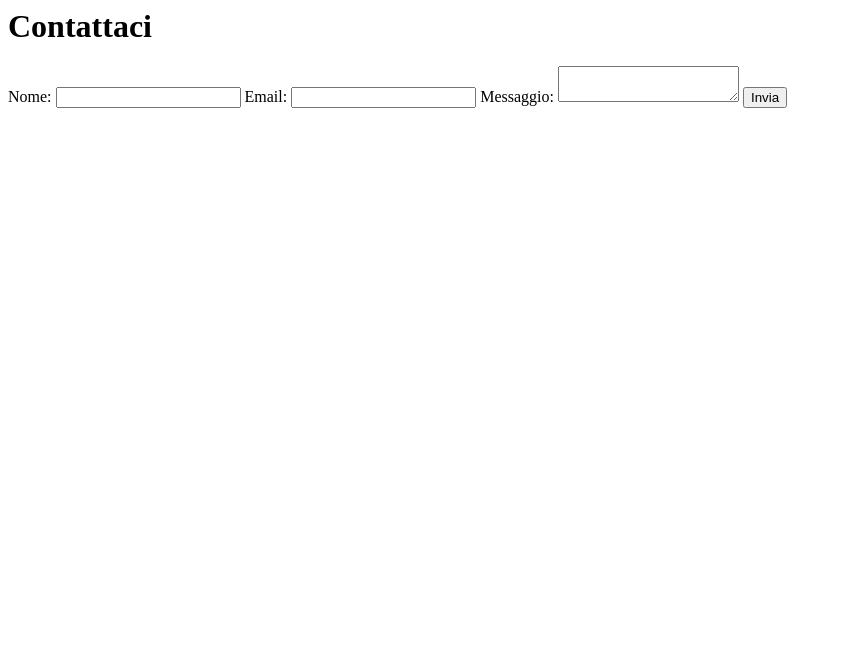
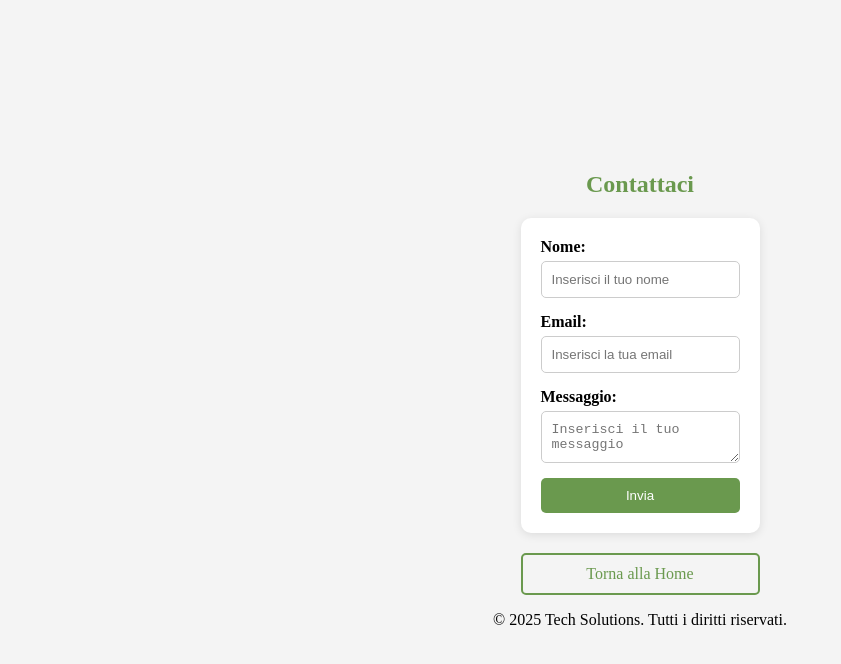
Before and after one commit to DavideSiracusano/Esercizi-Corso-Front-End, a plain HTML site: page tech-solutions-landing-03-09/form.html in a window 1280 px wide. Shown: the whole page, without its empty margins (0-841 px from the left). Drawn offline with Linux system fonts and the light colour scheme.

Commit message:
aggiunto style di ogni pagina html

```diff
--- a/tech-solutions-landing-03-09/form.html
+++ b/tech-solutions-landing-03-09/form.html
@@ -6,18 +6,44 @@
     <link rel="stylesheet" href="styleForm.css" />
   </head>
   <body>
-    <h1>Contattaci</h1>
-    <form action="submit_form.php" method="POST">
-      <label for="name">Nome:</label>
-      <input type="text" id="name" name="name" required />
+    <main>
+      <h1>Contattaci</h1>
+      <form class="contact-form" action="mailto:tua@email.com">
+        <label for="name" aria-label="Nome">Nome:</label>
+        <input
+          type="text"
+          id="name"
+          name="name"
+          placeholder="Inserisci il tuo nome"
+          required
+        />
 
-      <label for="email">Email:</label>
-      <input type="email" id="email" name="email" required />
+        <label for="email" aria-label="Email">Email:</label>
+        <input
+          type="email"
+          id="email"
+          name="email"
+          placeholder="Inserisci la tua email"
+          required
+        />
 
-      <label for="message">Messaggio:</label>
-      <textarea id="message" name="message" required></textarea>
+        <label for="message" aria-label="Messaggio">Messaggio:</label>
+        <textarea
+          id="message"
+          name="message"
+          placeholder="Inserisci il tuo messaggio"
+          required
+        ></textarea>
 
-      <button type="submit">Invia</button>
-    </form>
+        <button type="submit">Invia</button>
+      </form>
+
+      <section>
+        <a href="./home.html" id="back-home">Torna alla Home</a>
+      </section>
+    </main>
+    <footer>
+      <p>&copy; 2025 Tech Solutions. Tutti i diritti riservati.</p>
+    </footer>
   </body>
 </html>
--- a/tech-solutions-landing-03-09/style.Home.css
+++ b/tech-solutions-landing-03-09/style.Home.css
@@ -1,36 +1,51 @@
+/* RESET DI BASE */
 * {
   box-sizing: border-box;
   margin: 0;
   padding: 0;
 }
 
-h1 {
-  color: #6a994e;
+html,
+body {
+  height: 100%;
 }
 
 body {
   font-family: Arial, sans-serif;
   line-height: 1.6;
+  display: flex;
+  flex-direction: column;
+  min-height: 100vh; /* footer sempre in fondo */
 }
 
+/* TITOLI */
+h1 {
+  color: #6a994e;
+  text-align: center;
+  font-size: 2rem;
+}
+
+/* HEADER */
 header {
   background: #a3b18a;
   color: #fff;
-  padding: 5px 0;
+  padding: 10px 0;
   text-align: center;
   border-bottom: 1px solid #fff;
 }
 
+/* NAV */
 ul {
   display: flex;
   flex-direction: row;
   justify-content: center;
   gap: 20px;
+  flex-wrap: wrap; /* su mobile vanno a capo */
 }
 
 li {
   list-style: none;
-  padding: 5px;
+  padding: 5px 10px;
   border: 1px solid #fff;
   border-radius: 5px;
 }
@@ -43,29 +58,80 @@ li:hover {
 li a {
   color: #fff;
   text-decoration: none;
+  display: block;
 }
+
+/* HERO */
 
 .hero {
   background: linear-gradient(rgba(0, 0, 0, 0.5), rgba(0, 0, 0, 0.5)),
-    url("./assets/Hero.jpeg") no-repeat center center/cover;
-  height: 400px;
+    url("./assets/Hero.jpeg") no-repeat center center;
+  background-size: cover; /* fa coprire tutta l'area */
+  height: 100vh; /* altezza pari a tutta la viewport */
   display: flex;
-  flex-direction: column;
+  flex-wrap: wrap;
   align-items: center;
   justify-content: center;
   color: white;
+  text-align: center;
 }
 
-img {
-  width: 500px;
-  height: auto;
+#services-button {
+  flex-basis: 100%; /* forza il bottone su una nuova riga */
+  max-width: 300px;
+  margin: 10px auto; /* centrato e spazio sopra/sotto */
+  padding: 10px 20px;
+  border: 2px solid #6a994e;
+  text-decoration: none;
+  color: white;
+  border-radius: 5px;
+  background-color: transparent;
 }
 
+#services-button:hover {
+  background-color: #a3b18a;
+  transition: 0.3s;
+}
+
+/* FOOTER */
 footer {
   background-color: #598042;
   color: white;
   border-top: 1px solid #fff;
   font-size: small;
   text-align: center;
-  padding: 20px 0;
+  padding: 15px 0;
+  margin-top: auto; /* footer spinto in fondo */
 }
+
+footer a {
+  color: white;
+  text-decoration: none;
+}
+
+/* MEDIA QUERY MOBILE FINO A 768px */
+@media screen and (max-width: 768px) {
+  header {
+    padding: 8px 0;
+  }
+
+  ul {
+    flex-direction: column;
+    gap: 10px;
+    align-items: center;
+  }
+
+  .hero {
+    height: 250px; /* più compatta */
+    padding: 15px;
+  }
+
+  h1 {
+    font-size: 1.5rem;
+  }
+
+  footer {
+    font-size: 0.8rem;
+    padding: 10px 0;
+  }
+}
--- a/tech-solutions-landing-03-09/styleAbout.css
+++ b/tech-solutions-landing-03-09/styleAbout.css
@@ -0,0 +1,41 @@
+body {
+  background-color: #f4f4f4;
+  height: 100vh; /* altezza pari a tutta la finestra */
+  display: flex;
+  flex-direction: column;
+  align-items: center; /* centra orizzontalmente */
+  justify-content: center; /* centra verticalmente */
+  margin: 0; /* rimuove margini predefiniti */
+}
+
+h1,
+h4 {
+  color: #6a994e;
+  margin-bottom: 20px;
+  text-align: center;
+}
+
+header {
+  background: #a3b18a;
+  padding: 20px;
+  text-align: center;
+  line-height: 1.6;
+  letter-spacing: 0.5px;
+}
+
+#back-home {
+  margin-top: 20px;
+  padding: 10px 20px;
+  border: 2px solid #6a994e;
+  text-decoration: none;
+  color: #6a994e;
+  border-radius: 5px;
+  background-color: transparent;
+  text-align: center;
+}
+
+a {
+  color: #6a994e;
+  text-decoration: none;
+  display: block;
+}
--- a/tech-solutions-landing-03-09/styleForm.css
+++ b/tech-solutions-landing-03-09/styleForm.css
@@ -0,0 +1,71 @@
+body {
+  background-color: #f4f4f4;
+  height: 100vh; /* altezza pari a tutta la finestra */
+  display: flex;
+  flex-direction: column;
+  align-items: center; /* centra orizzontalmente */
+  justify-content: center; /* centra verticalmente */
+  margin: 0; /* rimuove margini predefiniti */
+}
+
+h1 {
+  color: #6a994e;
+  font-size: 24px;
+  margin-bottom: 20px;
+  text-align: center;
+}
+
+.contact-form {
+  display: flex;
+  flex-direction: column;
+  max-width: 400px;
+  margin: 0 auto;
+  padding: 20px;
+  background-color: #fff;
+  border-radius: 10px;
+  box-shadow: 0 2px 10px rgba(0, 0, 0, 0.1);
+}
+
+.contact-form label {
+  margin-bottom: 5px;
+  font-weight: bold;
+}
+
+.contact-form input,
+.contact-form textarea {
+  margin-bottom: 15px;
+  padding: 10px;
+  border: 1px solid #ccc;
+  border-radius: 5px;
+}
+
+.contact-form button {
+  padding: 10px;
+  background-color: #6a994e;
+  color: white;
+  border: none;
+  border-radius: 5px;
+  cursor: pointer;
+}
+
+.contact-form button:hover {
+  background-color: #5a7a3d;
+}
+
+#back-home {
+  display: block; /* lo fa comportare come blocco */
+  margin: 20px auto 0 auto; /* spazio sopra e centro orizzontale */
+  padding: 10px 20px;
+  border: 2px solid #6a994e;
+  text-decoration: none;
+  color: #6a994e;
+  border-radius: 5px;
+  background-color: transparent;
+  text-align: center;
+  transition: 0.3s; /* effetto hover morbido */
+}
+
+#back-home:hover {
+  background-color: #6a994e;
+  color: white;
+}
--- a/tech-solutions-landing-03-09/styleServices.css
+++ b/tech-solutions-landing-03-09/styleServices.css
@@ -0,0 +1,47 @@
+body {
+  background-color: #f4f4f4;
+  height: 100vh; /* altezza pari a tutta la finestra */
+  display: flex;
+  flex-direction: column;
+  align-items: center; /* centra orizzontalmente */
+  justify-content: center; /* centra verticalmente */
+  margin: 0; /* rimuove margini predefiniti */
+}
+
+h1 {
+  text-align: center;
+  margin-bottom: 20px;
+  color: #a3b18a;
+}
+
+#services {
+  display: grid; /* attiva il grid layout */
+  grid-template-columns: repeat(3, 1fr); /* 3 colonne uguali */
+  gap: 20px; /* spazio tra le celle */
+  padding: 20px; /* margine interno del container */
+}
+
+.service-item {
+  background-color: #a3b18a; /* colore di sfondo */
+  color: white;
+  padding: 20px;
+  border-radius: 10px;
+  text-align: center;
+}
+
+#back-home {
+  margin-top: 20px;
+  padding: 10px 20px;
+  border: 2px solid #6a994e;
+  text-decoration: none;
+  color: #6a994e;
+  border-radius: 5px;
+  background-color: transparent;
+  text-align: center;
+}
+
+a {
+  color: #6a994e;
+  text-decoration: none;
+  display: block;
+}
```
Also changed, not shown: tech-solutions-landing-03-09/about.html (+32 -0 lines), tech-solutions-landing-03-09/home.html (+9 -3 lines), tech-solutions-landing-03-09/services.html (+17 -0 lines).
